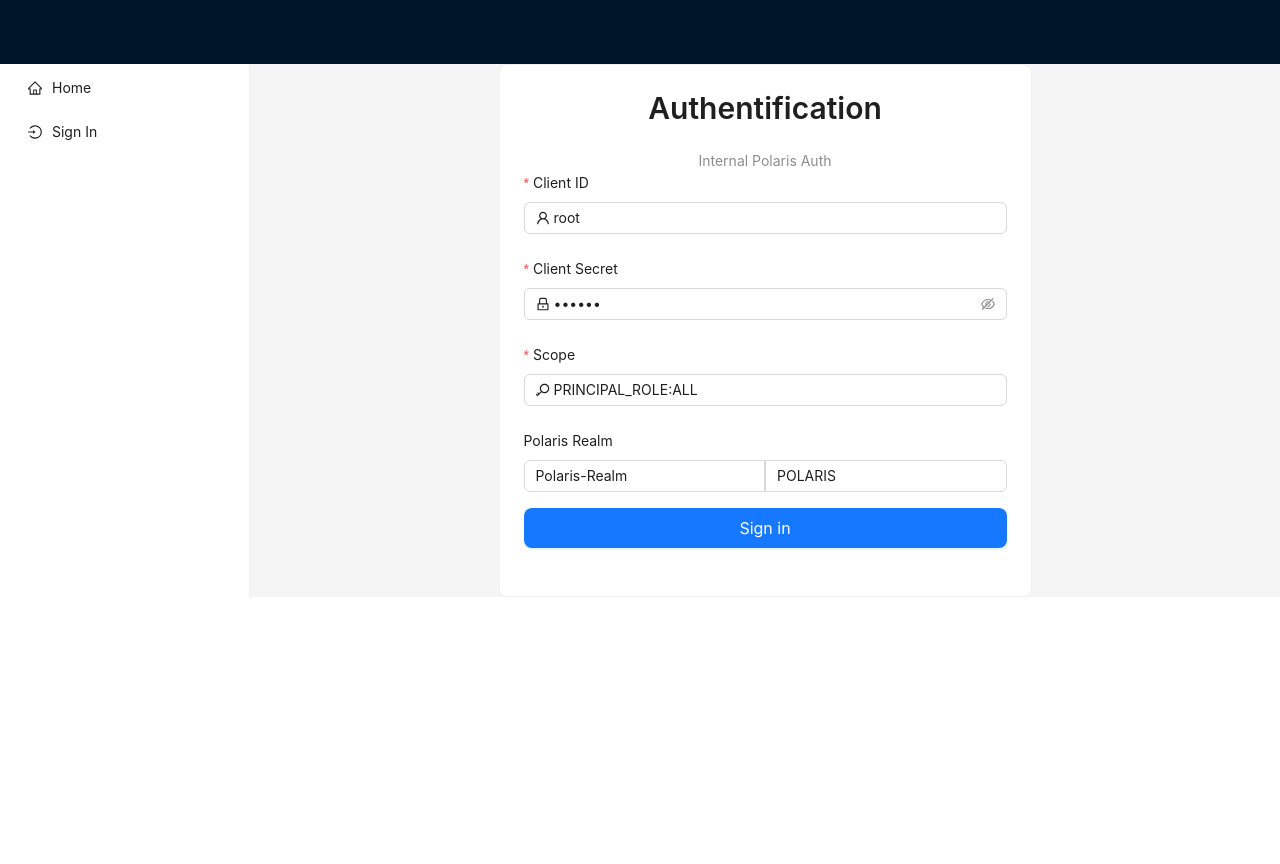
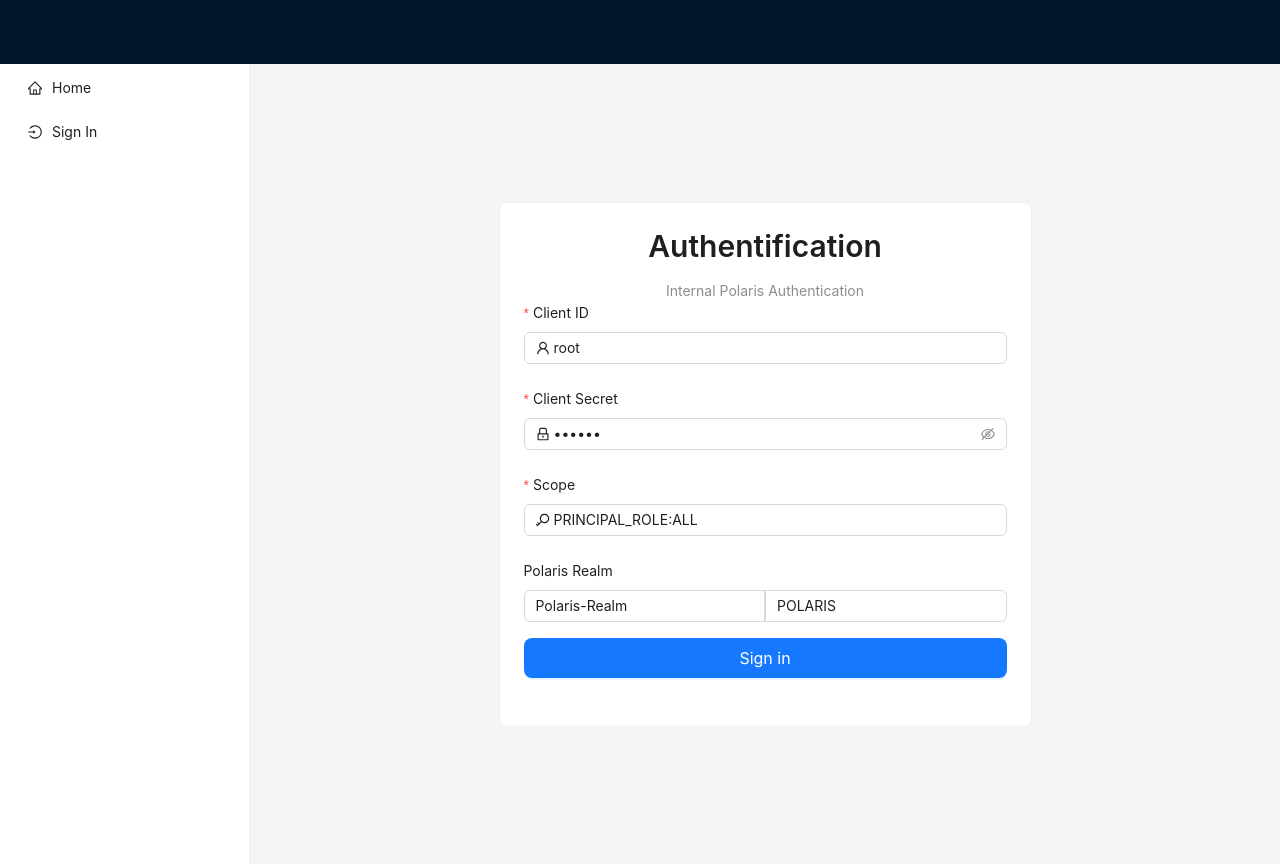
Before and after one commit to binarycat0/polaris-admin-panel, a Next.js app: page /signin in a window 1280 px wide. Before the commit the page ends 800 px from the top, so only its background shows below. Built offline with nearby package versions, Linux system fonts and the light colour scheme.

Commit message:
fix header text

```diff
--- a/src/app/globals.css
+++ b/src/app/globals.css
@@ -3,7 +3,7 @@
   --foreground: #171717;
 }
 
-@media (prefers-color-scheme: dark) {
+@media (prefers-color-scheme: light) {
   :root {
     --background: #0a0a0a;
     --foreground: #ededed;
--- a/src/app/signin/page.tsx
+++ b/src/app/signin/page.tsx
@@ -1,6 +1,6 @@
 'use client'
 
-import {Button, Card, Form, Input, message, Space, Typography, Flex} from 'antd';
+import {Button, Card, Flex, Form, Input, message, Space, Typography} from 'antd';
 import {KeyOutlined, LockOutlined, UserOutlined} from '@ant-design/icons';
 import {useState} from 'react';
 import type {ValidateErrorEntity} from 'rc-field-form/lib/interface';
@@ -88,13 +88,11 @@ export default function Page() {
   };
 
   return (
-      <Flex justify="center" align="center" style={{height: '100%'}}>
+      <Flex justify="center" align="center" style={{minHeight: '100vh'}}>
         <Card>
-          <Flex justify="center" align="center">
-            <Space direction="vertical" size="small" align="center">
-              <Title level={2}>Authentification</Title>
-              <Text type="secondary">Internal Polaris Auth</Text>
-            </Space>
+          <Flex justify="center" align="center" vertical>
+            <Title level={2}>Authentification</Title>
+            <Text type="secondary">Internal Polaris Authentication</Text>
           </Flex>
 
           <Form
--- a/src/app/ui/layout-wrapper.tsx
+++ b/src/app/ui/layout-wrapper.tsx
@@ -1,6 +1,6 @@
 'use client'
 
-import {Button, Flex, Layout, Typography} from 'antd';
+import {Button, Flex, Layout, Space} from 'antd';
 import {LogoutOutlined} from '@ant-design/icons';
 import Navigation from './navigation';
 import {useRouter} from 'next/navigation';
@@ -8,7 +8,6 @@ import {AuthStatus, checkAuthStatus, clearAuthData} from "@/utils/auth";
 import {useEffect, useState} from 'react';
 
 const {Content, Header} = Layout;
-const {Text} = Typography;
 
 interface LayoutWrapperProps {
   children: React.ReactNode;
@@ -71,16 +70,17 @@ export default function LayoutWrapper({children}: LayoutWrapperProps) {
   return (
       <Layout>
         <Header className="header-panel">
-          <Flex justify="flex-start" align="middle">
+          <Flex justify="flex-start" align="center">
             <div className="header-panel-demo-logo"/>
           </Flex>
-          <Flex justify="flex-end" align="middle">
+          <Flex justify="flex-end" align="center">
             {isAuthenticated && (
-                <div style={{color: "white"}}>
-                  <Text type="secondary" color="white">{realmText}</Text>
-                  <Button type="text" size="middle" onClick={handleSignOut}>Sign
-                    Out <LogoutOutlined/></Button>
-                </div>
+                <Space style={{color: '#ffffff90'}}>
+                  {realmText}
+                  <Button variant="text" size="middle" onClick={handleSignOut}>
+                    Sign Out <LogoutOutlined/>
+                  </Button>
+                </Space>
             )}
           </Flex>
         </Header>
```
